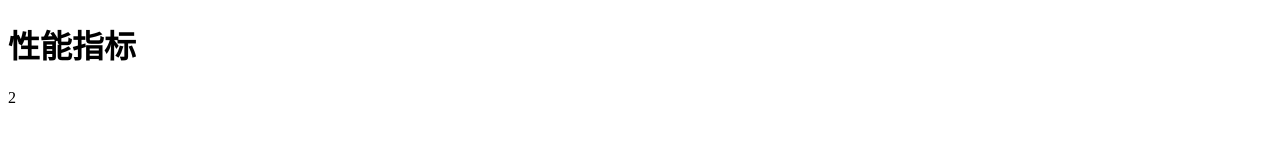
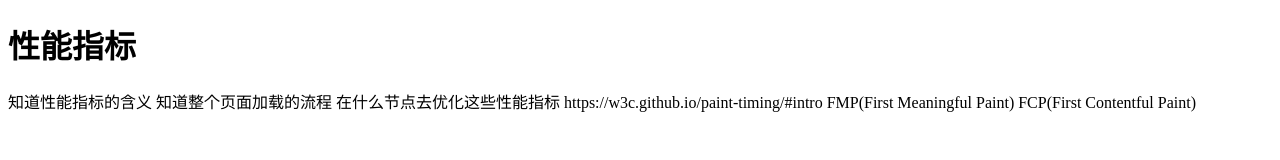
Before and after one commit to liuxiankun1234/node, a website: page html/performance.html in a window 1280 px wide. Drawn offline with Linux system fonts and the light colour scheme.

Commit message:
feat:添加性能指标相关

```diff
--- a/html/performance.html
+++ b/html/performance.html
@@ -6,10 +6,18 @@
 </head>
 <body>
     <h1>性能指标</h1>
-	<dl>
-        <dt></dt>
 
-        <dt>2</dt>
-    </dl>
+
+    知道性能指标的含义
+    知道整个页面加载的流程
+    在什么节点去优化这些性能指标
+
+
+	https://w3c.github.io/paint-timing/#intro
+
+
+    FMP(First Meaningful Paint)
+    FCP(First Contentful Paint)
+
 </body>
 </html>
```
